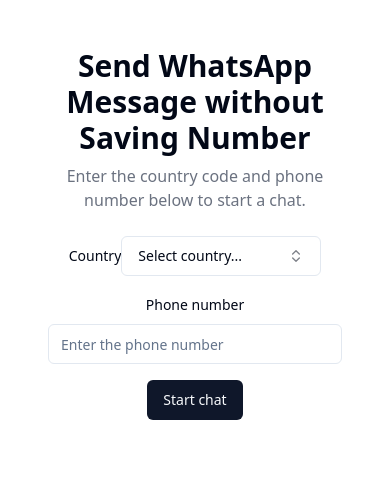
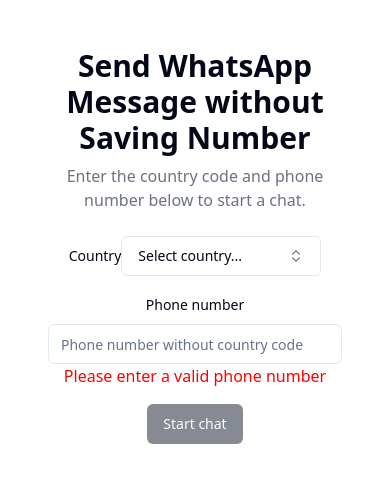
Before and after one commit to anandms101/whatsapp-Helper, a React (Vite) app: page / in a window 390 px wide. Shown: the top 482 px of the page. Built offline with nearby package versions, Linux system fonts and the light colour scheme.

Commit message:
phone number validation added

```diff
--- a/src/App.jsx
+++ b/src/App.jsx
@@ -40,8 +40,8 @@
 const AlertDialogComponent = (props) => {
   return (
     <AlertDialog>
-      <AlertDialogTrigger>
-        <Button className="mx-auto">Start chat</Button>
+      <AlertDialogTrigger disabled={!props.validPhone}>
+        <Button disabled={!props.validPhone} className="mx-auto">Start chat</Button>
       </AlertDialogTrigger>
       <AlertDialogContent>
         <AlertDialogHeader>
@@ -100,15 +100,22 @@
             <Input
               className="max-w-xs mx-auto"
               id="phone-number"
-              placeholder="Enter the phone number"
+              placeholder="Phone number without country code"
               onChange={(e) => props.phoneNumberChangeHandler(e.target.value)}
+              required
             />
+            {!props.validPhone && (
+              <span style={{ color: "red" }}>
+                Please enter a valid phone number
+              </span>
+            )}
           </div>
           <div className="space-y-2 text-center">
             <AlertDialogComponent
               countrySelected={props.countrySelected}
               phoneNumber={props.phoneNumber}
               submitHandler={props.submitHandler}
+              validPhone = {props.validPhone}
             />
           </div>
         </div>
@@ -128,6 +135,7 @@
   setCountryDialCode: PropTypes.func.isRequired,
   countryDialCode: PropTypes.string.isRequired,
   phoneNumber: PropTypes.string.isRequired,
+  validPhone: PropTypes.bool.isRequired,
 };
 
 // country search component
@@ -202,12 +210,21 @@
   const [open, setOpen] = useState(false);
   const [countrySelected, setCountrySelected] = useState("");
 
+  const [validPhone, setValidPhone] = useState(false);
+
   function countryCodeChangeHandler(value) {
     setCountryDialCode(value.trim().replace("+", ""));
   }
 
   function phoneNumberChangeHandler(value) {
     setPhoneNumber(value);
+    setValidPhone(validatePhoneNumber(value));
+  }
+
+  function validatePhoneNumber(phone) {
+    const regex =
+      /^(?:(?:\+|00)(\d{1,3})[\s-]?)?(?:\d{3,})[\s-]?\d{3,}[\s-]?\d{2,}[\s-]?\d{2,}$/;
+    return regex.test(phone);
   }
 
   function submitHandler() {
@@ -229,6 +246,7 @@
         setCountryDialCode={setCountryDialCode}
         countryDialCode={countryDialCode}
         phoneNumber={phoneNumber}
+        validPhone={validPhone}
       />
     </>
   );
```
